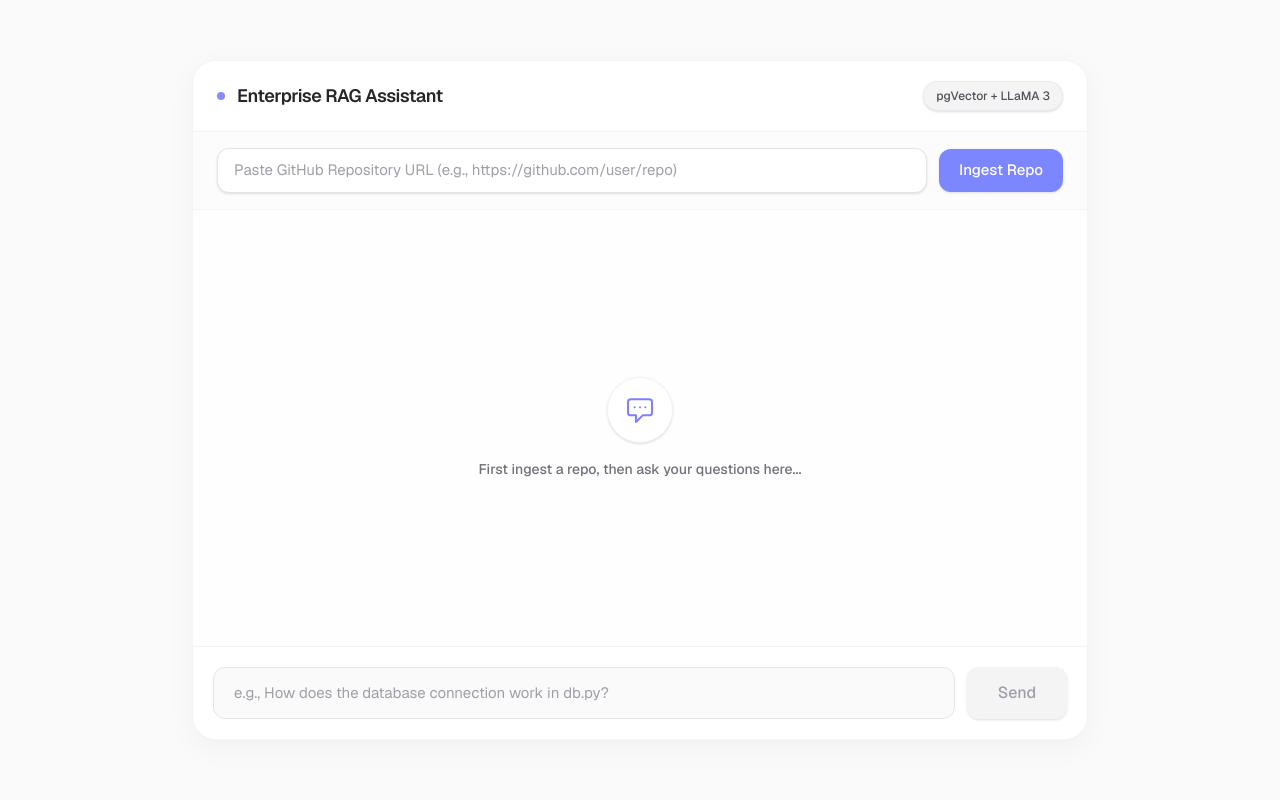
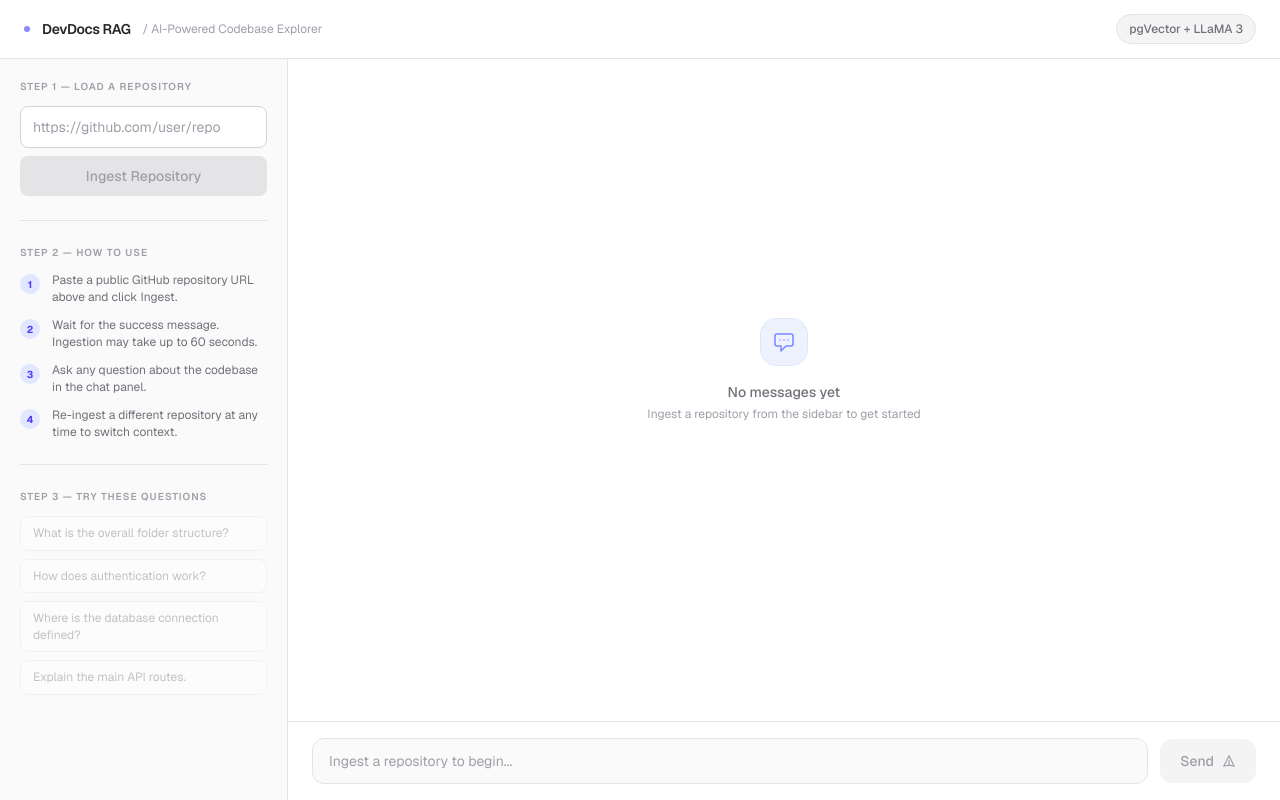
Before and after one commit to Pabodha-Wann/devdocs, a Next.js app in the folder frontend/: page / in a window 1280 px wide. Built offline with nearby package versions, Linux system fonts and the light colour scheme.

Commit message:
feat: UI redesign and conversational AI improvements

```diff
--- a/frontend/src/app/page.tsx
+++ b/frontend/src/app/page.tsx
@@ -1,5 +1,5 @@
 "use client"
-import { useState } from "react";
+import { useState, useEffect, useRef } from "react";
 import ReactMarkdown from "react-markdown";
 
 export default function Home() {
@@ -7,21 +7,22 @@ export default function Home() {
   const [messages, setMessages] = useState<{role:string;content:string}[]>([])
   const [input, setInput] = useState("")
   const [isLoading, setIsLoading] = useState(false)
-
-
   const [repoUrl, setRepoUrl] = useState("")
   const [isIngesting, setIsIngesting] = useState(false)
   const [ingestMessage, setIngestMessage] = useState("")
-
   const [activeRepo, setActiveRepo] = useState("")
 
+  const bottomRef = useRef<HTMLDivElement>(null)
+
+  useEffect(() => {
+    bottomRef.current?.scrollIntoView({ behavior: "smooth" })
+  }, [messages, isLoading])
 
   const handleIngest = async () => {
     if (!repoUrl.trim()) return;
-
     const targetUrl = repoUrl.trim();
     setIsIngesting(true);
-    setIngestMessage("⏳ Waking up serverless database engines and cloning files... this may take up to a minute.");
+    setIngestMessage("Cloning repository and generating embeddings. This may take up to a minute...");
 
     try {
       const response = await fetch("/api/ingest", {
@@ -29,34 +30,25 @@ export default function Home() {
         headers: { "Content-Type": "application/json" },
         body: JSON.stringify({ url: targetUrl }),
       });
-
       const data = await response.json();
-
       if (response.ok) {
-        setIngestMessage(`Success! Embedded ${data.files_scanned} files into ${data.chunks_created} chunks.`);
+        setIngestMessage(`Ready. Indexed ${data.files_scanned} files across ${data.chunks_created} chunks.`);
         setActiveRepo(targetUrl);
         setMessages([]);
       } else {
-        setIngestMessage("Failed to connect to server.");
+        setIngestMessage("Ingestion failed. Please check the URL and try again.");
       }
-
-
-    } catch (error) {
-      console.error("Ingestion error:", error);
-      setIngestMessage("Failed to connect to server.");
+    } catch {
+      setIngestMessage("Could not connect to the server. Is the backend running?");
     } finally {
       setIsIngesting(false);
     }
   };
 
-  const sendMessage = async() => {
-    if(!input.trim()) return;
-    if(!activeRepo) {
-      alert("Please ingest a repository successfully before initiating a chat.");
-      return;
-    }
+  const sendMessage = async () => {
+    if (!input.trim() || !activeRepo) return;
 
-    const newMessages = [...messages, {role: "user", content: input}]
+    const newMessages = [...messages, { role: "user", content: input }]
     setMessages(newMessages)
     setInput("")
     setIsLoading(true)
@@ -65,50 +57,138 @@ export default function Home() {
       const response = await fetch("/api/chat", {
         method: "POST",
         headers: { "Content-Type": "application/json" },
-        body: JSON.stringify({ messages: newMessages, url: activeRepo})
+        body: JSON.stringify({ messages: newMessages, url: activeRepo })
       })
-
       const data = await response.json()
-
-      if(data.answer) {
-        setMessages((prev) => [...prev, {role: "assistant", content: data.answer}])
+      if (data.answer) {
+        setMessages((prev) => [...prev, { role: "assistant", content: data.answer }])
       }
-
-    } catch(error) {
-      console.log("Chat error: ", error)
+    } catch {
+      // silently fail
     } finally {
       setIsLoading(false)
     }
   }
 
+  const ingestStatusColor = ingestMessage.includes("Ready")
+    ? "text-emerald-600"
+    : ingestMessage.includes("failed") || ingestMessage.includes("Could not")
+    ? "text-red-500"
+    : "text-zinc-400"
+
   return (
-    <div className="min-h-screen flex items-center justify-center p-4 sm:p-8 bg-zinc-50 text-zinc-900 font-sans antialiased">
-      <div className="w-full max-w-4xl bg-white rounded-3xl shadow-[0_8px_30px_rgb(0,0,0,0.04)] border border-zinc-100 overflow-hidden flex flex-col h-[85vh]">
+    <div className="h-screen flex flex-col bg-white text-zinc-900 font-sans antialiased overflow-hidden">
 
-
-        <div className="bg-white/80 backdrop-blur-xl border-b border-zinc-100 px-6 py-5 flex justify-between items-center z-10">
+      {/* Header */}
+      <header className="flex-shrink-0 bg-white border-b border-zinc-200 px-6 py-3.5 flex items-center justify-between">
         <div className="flex items-center gap-3">
-            <div className="w-2 h-2 rounded-full bg-indigo-500 animate-pulse"></div>
-            <span className="font-semibold text-lg tracking-tight text-zinc-800">Enterprise RAG Assistant</span>
-            {/* 🌟 ADD THIS NEW BADGE */}
+          <div className="w-1.5 h-1.5 rounded-full bg-indigo-500 animate-pulse" />
+          <span className="font-semibold text-sm tracking-tight text-zinc-800">DevDocs RAG</span>
+          <span className="text-xs text-zinc-400 hidden sm:block">/ AI-Powered Codebase Explorer</span>
+        </div>
+        <div className="flex items-center gap-3">
           {activeRepo && (
-              <span className="text-xs bg-emerald-50 text-emerald-700 px-2.5 py-1 rounded-md border border-emerald-200 font-mono truncate max-w-[250px]">
-                Active: {activeRepo.split("/").pop()}
+            <span className="text-xs bg-emerald-50 text-emerald-700 px-2.5 py-1 rounded-md border border-emerald-200 font-mono truncate max-w-[220px]">
+              {activeRepo.split("/").slice(-2).join("/")}
             </span>
           )}
-          </div>
-          <span className="text-xs font-medium bg-zinc-100 text-zinc-600 px-3 py-1.5 rounded-full border border-zinc-200/60 shadow-sm">
+          <span className="text-xs font-medium bg-zinc-100 text-zinc-500 px-3 py-1.5 rounded-full border border-zinc-200">
             pgVector + LLaMA 3
           </span>
         </div>
+      </header>
 
-        {/*  Ingestion Bar */}
-        <div className="bg-zinc-50/50 border-b border-zinc-100 px-6 py-4 flex flex-col gap-3">
-          <div className="flex gap-3 items-center">
+      {/* Body */}
+      <div className="flex flex-1 overflow-hidden">
+
+        {/* Sidebar */}
+        <aside className="w-72 flex-shrink-0 hidden lg:flex flex-col bg-zinc-50 border-r border-zinc-200 p-5 gap-6 overflow-y-auto">
+
+          {/* Step 1 - Ingest */}
+          <div>
+            <p className="text-[10px] font-semibold text-zinc-400 uppercase tracking-widest mb-3">Step 1 — Load a Repository</p>
+            <div className="flex flex-col gap-2">
               <input
                 type="text"
-              className="flex-1 bg-white border border-zinc-200 rounded-xl px-4 py-2.5 text-[15px] text-zinc-800 placeholder:text-zinc-400 focus:outline-none focus:ring-4 focus:ring-indigo-500/10 focus:border-indigo-400 transition-all shadow-sm"
-              placeholder="Paste GitHub Repository URL (e.g., https://github.com/user/repo)"
+                className="w-full bg-white border border-zinc-300 rounded-lg px-3 py-2.5 text-sm text-zinc-800 placeholder:text-zinc-400 focus:outline-none focus:ring-2 focus:ring-indigo-500/30 focus:border-indigo-400 transition-all"
+                placeholder="https://github.com/user/repo"
+                value={repoUrl}
+                onChange={(e) => setRepoUrl(e.target.value)}
+                onKeyDown={(e) => e.key === "Enter" && handleIngest()}
+                disabled={isIngesting}
+              />
+              <button
+                onClick={handleIngest}
+                disabled={isIngesting || !repoUrl.trim()}
+                className="w-full bg-indigo-600 text-white px-4 py-2.5 rounded-lg text-sm font-medium hover:bg-indigo-700 active:scale-[0.98] disabled:bg-zinc-200 disabled:text-zinc-400 disabled:cursor-not-allowed transition-all"
+              >
+                {isIngesting ? "Processing..." : "Ingest Repository"}
+              </button>
+            </div>
+            {ingestMessage && (
+              <p className={`text-xs mt-2.5 leading-relaxed ${ingestStatusColor} ${!ingestMessage.includes("Ready") && !ingestMessage.includes("failed") && !ingestMessage.includes("Could not") ? "animate-pulse" : ""}`}>
+                {ingestMessage}
+              </p>
+            )}
+          </div>
+
+          <div className="border-t border-zinc-200" />
+
+          {/* Step 2 - How to use */}
+          <div>
+            <p className="text-[10px] font-semibold text-zinc-400 uppercase tracking-widest mb-3">Step 2 — How to Use</p>
+            <ul className="space-y-3">
+              {[
+                { label: "1", text: "Paste a public GitHub repository URL above and click Ingest." },
+                { label: "2", text: "Wait for the success message. Ingestion may take up to 60 seconds." },
+                { label: "3", text: "Ask any question about the codebase in the chat panel." },
+                { label: "4", text: "Re-ingest a different repository at any time to switch context." },
+              ].map((item) => (
+                <li key={item.label} className="flex gap-3 items-start">
+                  <span className="flex-shrink-0 w-5 h-5 rounded-full bg-indigo-100 text-indigo-600 text-[10px] font-bold flex items-center justify-center mt-0.5">
+                    {item.label}
+                  </span>
+                  <span className="text-xs text-zinc-500 leading-snug">{item.text}</span>
+                </li>
+              ))}
+            </ul>
+          </div>
+
+          <div className="border-t border-zinc-200" />
+
+          {/* Step 3 - Suggestions */}
+          <div>
+            <p className="text-[10px] font-semibold text-zinc-400 uppercase tracking-widest mb-3">Step 3 — Try These Questions</p>
+            <ul className="space-y-2">
+              {[
+                "What is the overall folder structure?",
+                "How does authentication work?",
+                "Where is the database connection defined?",
+                "Explain the main API routes.",
+              ].map((q, i) => (
+                <li
+                  key={i}
+                  onClick={() => { if (activeRepo) setInput(q); }}
+                  className={`text-xs text-zinc-500 bg-white border border-zinc-200 px-3 py-2 rounded-lg leading-snug transition-all
+                    ${activeRepo ? "cursor-pointer hover:border-indigo-300 hover:text-indigo-600 hover:bg-indigo-50" : "opacity-40 cursor-not-allowed"}`}
+                >
+                  {q}
+                </li>
+              ))}
+            </ul>
+          </div>
+
+        </aside>
+
+        {/* Chat Panel */}
+        <div className="flex-1 flex flex-col overflow-hidden">
+
+          {/* Mobile ingest bar */}
+          <div className="lg:hidden flex-shrink-0 bg-zinc-50 border-b border-zinc-200 px-4 py-3 flex gap-2">
+            <input
+              type="text"
+              className="flex-1 bg-white border border-zinc-300 rounded-lg px-3 py-2 text-sm text-zinc-800 placeholder:text-zinc-400 focus:outline-none focus:ring-2 focus:ring-indigo-500/30 transition-all"
+              placeholder="https://github.com/user/repo"
               value={repoUrl}
               onChange={(e) => setRepoUrl(e.target.value)}
               disabled={isIngesting}
@@ -116,118 +196,112 @@ export default function Home() {
             <button
               onClick={handleIngest}
               disabled={isIngesting || !repoUrl.trim()}
-              className="bg-indigo-600 text-white px-5 py-2.5 rounded-xl text-[15px] font-medium hover:bg-indigo-700 active:scale-[0.98] disabled:bg-indigo-400 disabled:cursor-not-allowed transition-all shadow-sm whitespace-nowrap"
+              className="bg-indigo-600 text-white px-4 py-2 rounded-lg text-sm font-medium hover:bg-indigo-700 disabled:bg-zinc-200 disabled:text-zinc-400 disabled:cursor-not-allowed transition-all whitespace-nowrap"
             >
-              {isIngesting ? "Processing..." : "Ingest Repo"}
+              {isIngesting ? "..." : "Ingest"}
             </button>
           </div>
-          {/* Status Message */}
-          {ingestMessage && (
-            <p className={`text-sm font-medium ${ingestMessage.includes('✅') ? 'text-emerald-600' : ingestMessage.includes('❌') ? 'text-red-500' : 'text-zinc-500 animate-pulse'}`}>
-              {ingestMessage}
-            </p>
-          )}
-        </div>
 
-        {/* Chat area */}
-        <div className="flex-1 overflow-y-auto p-6 space-y-6 bg-zinc-50/30 scroll-smooth">
+          {/* Messages */}
+          <div className="flex-1 overflow-y-auto px-6 py-6 space-y-5 bg-white">
             {messages.length === 0 ? (
-            <div className="h-full flex flex-col items-center justify-center text-zinc-400 animate-in fade-in duration-700">
-              <div className="bg-white p-4 rounded-full shadow-sm border border-zinc-100 mb-4">
-                <svg className="w-8 h-8 text-indigo-500/80" fill="none" stroke="currentColor" viewBox="0 0 24 24">
-                  <path strokeLinecap="round" strokeLinejoin="round" strokeWidth="1.5" d="M8 10h.01M12 10h.01M16 10h.01M9 16H5a2 2 0 01-2-2V6a2 2 0 012-2h14a2 2 0 012 2v8a2 2 0 01-2 2h-5l-5 5v-5z"></path>
+              <div className="h-full flex flex-col items-center justify-center select-none">
+                <div className="w-12 h-12 rounded-2xl bg-indigo-50 border border-indigo-100 flex items-center justify-center mb-4">
+                  <svg className="w-6 h-6 text-indigo-400" fill="none" stroke="currentColor" viewBox="0 0 24 24">
+                    <path strokeLinecap="round" strokeLinejoin="round" strokeWidth="1.5" d="M8 10h.01M12 10h.01M16 10h.01M9 16H5a2 2 0 01-2-2V6a2 2 0 012-2h14a2 2 0 012 2v8a2 2 0 01-2 2h-5l-5 5v-5z" />
                   </svg>
                 </div>
-              <p className="text-sm font-medium text-zinc-500">First ingest a repo, then ask your questions here...</p>
+                <p className="text-sm font-medium text-zinc-500">No messages yet</p>
+                <p className="text-xs text-zinc-400 mt-1">
+                  {activeRepo ? `Ask a question about ${activeRepo.split("/").pop()}` : "Ingest a repository from the sidebar to get started"}
+                </p>
               </div>
             ) : (
               messages.map((msg, index) => (
                 <div key={index} className={`flex w-full ${msg.role === "user" ? "justify-end" : "justify-start"}`}>
                   <div
-                  className={`px-5 py-3.5 max-w-[85%] text-[15px] leading-relaxed shadow-sm transition-all
+                    className={`px-4 py-3 max-w-[80%] text-sm leading-relaxed
                       ${msg.role === "user"
-                    ? "bg-indigo-600 text-white rounded-2xl rounded-tr-sm shadow-indigo-600/20"
-                    : "bg-white text-zinc-700 rounded-2xl rounded-tl-sm border border-zinc-100"}`}
+                        ? "bg-indigo-600 text-white rounded-2xl rounded-tr-sm shadow-sm shadow-indigo-200"
+                        : "bg-zinc-50 text-zinc-700 rounded-2xl rounded-tl-sm border border-zinc-200"}`}
                   >
                     {msg.role === "user" ? (
                       <p className="whitespace-pre-wrap">{msg.content}</p>
-                  ):(
-                    <div className="flex flex-col gap-2">
+                    ) : (
                       <ReactMarkdown
                         components={{
-                          // Formats inline code and large code blocks
                           code(props) {
-                            const {children, className, node, ...rest} = props
+                            const { children, className, ...rest } = props
                             const match = /language-(\w+)/.exec(className || '')
                             return !match ? (
-                              <code {...rest} className="bg-zinc-100 border border-zinc-200 text-indigo-600 px-1.5 py-0.5 rounded-md text-[13px] font-mono">
+                              <code {...rest} className="bg-white border border-zinc-200 text-indigo-600 px-1.5 py-0.5 rounded text-xs font-mono">
                                 {children}
                               </code>
                             ) : (
-                              <div className="bg-zinc-900 text-zinc-100 p-4 rounded-xl overflow-x-auto my-3 text-sm font-mono border border-zinc-800 shadow-inner">
-                                <code {...rest} className={className}>
-                                  {children}
-                                </code>
+                              <div className="bg-zinc-900 text-zinc-100 p-4 rounded-xl overflow-x-auto my-3 text-xs font-mono border border-zinc-800">
+                                <code {...rest} className={className}>{children}</code>
                               </div>
                             )
                           },
-                          // Formats normal paragraphs
-                          p({children}) {
-                            return <p className="mb-2 last:mb-0">{children}</p>
-                          },
-                          // Formats bullet points
-                          ul({children}) {
-                            return <ul className="list-disc ml-4 mb-2">{children}</ul>
-                          },
-                          // Formats numbered lists
-                          ol({children}) {
-                            return <ol className="list-decimal ml-4 mb-2">{children}</ol>
-                          }
+                          p({ children }) { return <p className="mb-2 last:mb-0">{children}</p> },
+                          ul({ children }) { return <ul className="list-disc ml-4 mb-2 space-y-1">{children}</ul> },
+                          ol({ children }) { return <ol className="list-decimal ml-4 mb-2 space-y-1">{children}</ol> },
+                          h3({ children }) { return <h3 className="font-semibold text-zinc-800 mt-3 mb-1">{children}</h3> },
                         }}
                       >
                         {msg.content}
                       </ReactMarkdown>
-                    </div>
                     )}
                   </div>
                 </div>
               ))
             )}
 
-          {/* Loading Indicator */}
+            {/* Typing indicator */}
             {isLoading && (
               <div className="flex justify-start">
-              <div className="bg-white px-5 py-4 rounded-2xl rounded-tl-sm border border-zinc-100 shadow-sm flex items-center gap-1.5">
-                <div className="w-1.5 h-1.5 bg-zinc-400 rounded-full animate-bounce" style={{ animationDelay: '0ms' }}></div>
-                <div className="w-1.5 h-1.5 bg-zinc-400 rounded-full animate-bounce" style={{ animationDelay: '150ms' }}></div>
-                <div className="w-1.5 h-1.5 bg-zinc-400 rounded-full animate-bounce" style={{ animationDelay: '300ms' }}></div>
+                <div className="bg-zinc-50 px-4 py-3.5 rounded-2xl rounded-tl-sm border border-zinc-200 flex items-center gap-1.5">
+                  <div className="w-1.5 h-1.5 bg-zinc-400 rounded-full animate-bounce" style={{ animationDelay: "0ms" }} />
+                  <div className="w-1.5 h-1.5 bg-zinc-400 rounded-full animate-bounce" style={{ animationDelay: "150ms" }} />
+                  <div className="w-1.5 h-1.5 bg-zinc-400 rounded-full animate-bounce" style={{ animationDelay: "300ms" }} />
                 </div>
               </div>
             )}
+
+            <div ref={bottomRef} />
           </div>
 
-        {/* Input area */}
-        <div className="p-4 sm:p-5 bg-white border-t border-zinc-100 flex gap-3 items-center">
+          {/* Input bar */}
+          <div className="flex-shrink-0 px-6 py-4 bg-white border-t border-zinc-200 flex gap-3 items-center">
             <input
               type="text"
-            className="flex-1 bg-zinc-50 border border-zinc-200 rounded-xl px-5 py-3.5 text-[15px] text-zinc-800 placeholder:text-zinc-400 focus:outline-none focus:ring-4 focus:ring-indigo-500/10 focus:border-indigo-400 transition-all"
-            placeholder="e.g., How does the database connection work in db.py?"
+              className="flex-1 bg-zinc-50 border border-zinc-200 rounded-xl px-4 py-3 text-sm text-zinc-800 placeholder:text-zinc-400 focus:outline-none focus:ring-2 focus:ring-indigo-500/30 focus:border-indigo-400 transition-all"
+              placeholder={activeRepo ? `Ask about ${activeRepo.split("/").pop()}...` : "Ingest a repository to begin..."}
               value={input}
               onChange={(e) => setInput(e.target.value)}
               onKeyDown={(e) => e.key === "Enter" && sendMessage()}
-            disabled={isLoading}
+              disabled={isLoading || !activeRepo}
             />
-
             <button
               onClick={sendMessage}
-            disabled={isLoading || !input.trim()}
-            className="bg-zinc-900 text-white px-6 py-3.5 rounded-xl font-medium hover:bg-zinc-800 active:scale-[0.98] disabled:bg-zinc-100 disabled:text-zinc-400 disabled:cursor-not-allowed transition-all shadow-sm flex items-center justify-center min-w-[100px]"
+              disabled={isLoading || !input.trim() || !activeRepo}
+              className="bg-indigo-600 text-white px-5 py-3 rounded-xl text-sm font-medium hover:bg-indigo-700 active:scale-[0.98] disabled:bg-zinc-100 disabled:text-zinc-400 disabled:cursor-not-allowed transition-all flex items-center gap-2 min-w-[88px] justify-center"
             >
+              {isLoading ? (
+                <span className="w-4 h-4 border-2 border-white/30 border-t-white rounded-full animate-spin" />
+              ) : (
+                <>
                   Send
+                  <svg className="w-3.5 h-3.5" fill="none" stroke="currentColor" viewBox="0 0 24 24">
+                    <path strokeLinecap="round" strokeLinejoin="round" strokeWidth="2" d="M12 19l9 2-9-18-9 18 9-2zm0 0v-8" />
+                  </svg>
+                </>
+              )}
             </button>
           </div>
 
         </div>
       </div>
+    </div>
   );
 }
```
Lines whose indentation alone changed are shown as unchanged.
